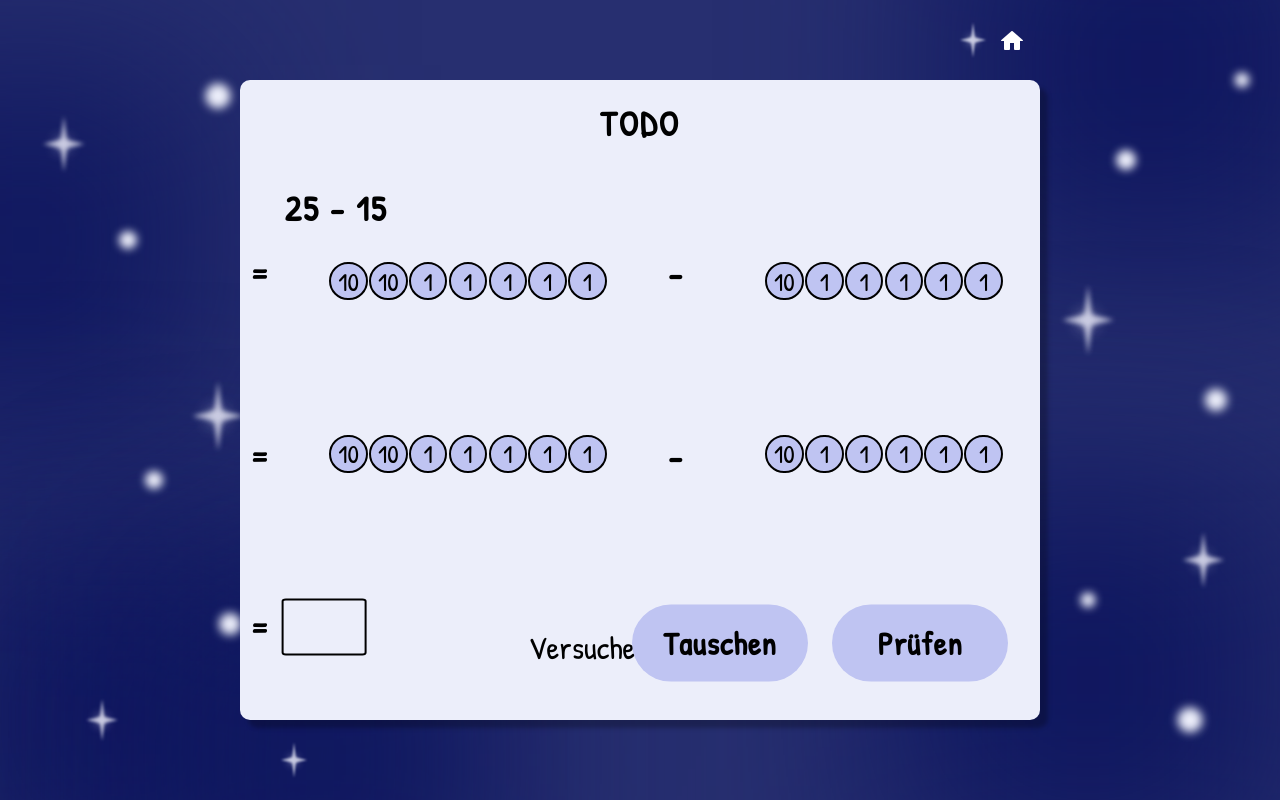
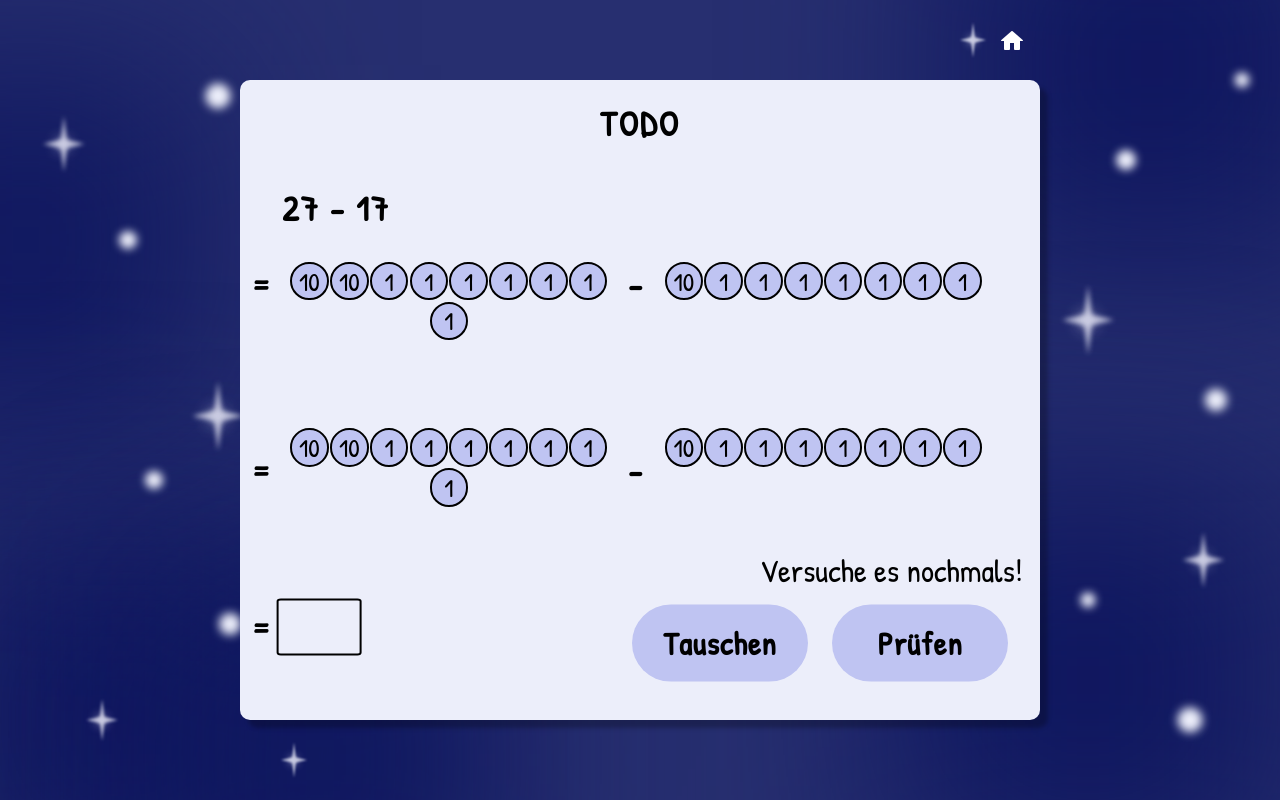
Before and after one commit to jara1008/Bachelor-Thesis, a React (Create React App) app in the folder thesis/: page /activitySix in a window 1280 px wide. Both pictures are taken after a click on the button "Prüfen". Built offline with nearby package versions, Linux system fonts and the light colour scheme.

Commit message:
activitySix first version

```diff
--- a/thesis/src/components/activitySix.css
+++ b/thesis/src/components/activitySix.css
@@ -58,16 +58,17 @@ body, html {
     transform: translate(-50%, -50%);
 }
 
-.coin-row {
+.coin-row-6 {
     position: absolute;
     display: flex;
     justify-content: space-between;
-    width: 100%;
+    width: 90%;
     margin-left: 2%;
     margin-top: 0.2vw;
+    top: var(--top, 15%);
 }
 
-.coin-stack {
+.coin-stack-6 {
     display: flex;
     flex-wrap: wrap;
     gap: 0.1vw;
@@ -111,7 +112,7 @@ body, html {
   cursor: pointer;
 }
 
-.info-input-5 {
+.info-input-6 {
     width: 6vw;
     height: 4vw;
     text-align: center;
@@ -128,25 +129,22 @@ body, html {
     transform: translate(-50%, -50%);
 }
 
-  .correctness-label-correct-bottom {
+.correctness-label-correct {
+    font-family: 'Patrick Hand', sans-serif;
+    font-size: 2.5vw;
+    position: absolute;
+    bottom: 22%;
+    left: 65%;
+  }
+
+  .correctness-label-false-6 {
     font-family: 'Patrick Hand', sans-serif;
     font-size: 2.5vw;
     width: 100%;
     position: absolute;
-    bottom: 8%;
-    display: flex;
-    justify-content: center;
-}
-
-.correctness-label-false-bottom {
-    font-family: 'Patrick Hand', sans-serif;
-    font-size: 2.5vw;
-    width: 100%;
-    position: absolute;
-    bottom: 8%;
-    display: flex;
-    justify-content: center;
-}
+    bottom: 20%;
+    left: 65%;
+  }
 
 .congratulation-message {
   font-family: 'Patrick Hand', sans-serif;
--- a/thesis/src/components/activitySix.jsx
+++ b/thesis/src/components/activitySix.jsx
@@ -8,10 +8,10 @@ function ActivitySix() {
     let initialLeftCoinsTen, initialLeftCoinsOne, initialRightCoinsTen, initialRightCoinsOne;
     let initialLeftVal, initialRightVal;
     do {
-        initialLeftCoinsTen = Math.floor(Math.random() * 2) + 1;
-        initialLeftCoinsOne = Math.floor(Math.random() * 6) + 1;
-        initialRightCoinsTen = Math.floor(Math.random() * 2) + 1;
-        initialRightCoinsOne = Math.floor(Math.random() * 6) + 1;
+        initialLeftCoinsTen = Math.floor(Math.random() * 3) + 1;
+        initialLeftCoinsOne = Math.floor(Math.random() * 9) + 1;
+        initialRightCoinsTen = Math.floor(Math.random() * 3) + 1;
+        initialRightCoinsOne = Math.floor(Math.random() * 9) + 1;
         initialLeftVal = initialLeftCoinsOne + initialLeftCoinsTen * 10;
         initialRightVal = initialRightCoinsOne + initialRightCoinsTen * 10;
     } while (initialLeftVal <= initialRightVal);
@@ -36,10 +36,11 @@ function ActivitySix() {
     const [isCorrect, setIsCorrect] = useState(false);
     const [displayCorrectness, setCorrectnessLabel] = useState(false);
     const [inputValue, setInputValue] = useState('');
+    const [displayMinus, setDisplayMinus] = useState(true);
 
     function CoinRowUpper({ coinsTen, coinsOne, type }) {
         return (
-            <div className="coin-stack">
+            <div className="coin-stack-6">
                 {Array.from({ length: coinsTen }, (_, i) => {
                     const coinKey = `${type}-tens-${i}`;
                     const isActive = activeCoins.has(coinKey)
@@ -64,7 +65,7 @@ function ActivitySix() {
 
     function CoinRowLower({ coinsTen, coinsOne, type, visibility }) {
         return (
-            <div className="coin-stack">
+            <div className="coin-stack-6">
                 {Array.from({ length: coinsTen }, (_, i) => visibility.tens[i] && (
                     <div key={`ten-${i}`} className={`coin ${type}-coin`}>10</div>
                 ))}
@@ -103,6 +104,15 @@ function ActivitySix() {
                 updateVisibility(rightVisibility, setRightVisibility);
             }
         }
+
+        const hasNoCoins = !rightVisibility.tens.some(isVisible => isVisible) && !rightVisibility.ones.some(isVisible => isVisible);
+        if (hasNoCoins) {
+            console.log("HUHUUUUU");
+            setDisplayMinus(false);
+        }
+        else {
+            setDisplayMinus(true);
+        }
     }
 
     function checkInput() {
@@ -119,10 +129,10 @@ function ActivitySix() {
         if (roundCount < 5) {
             let newLeftCoinsTen, newLeftCoinsOne, newRightCoinsTen, newRightCoinsOne, newLeftVal, newRightVal;
             do {
-                newLeftCoinsTen = Math.floor(Math.random() * 2) + 1;
-                newLeftCoinsOne = Math.floor(Math.random() * 6) + 1;
-                newRightCoinsTen = Math.floor(Math.random() * 2) + 1;
-                newRightCoinsOne = Math.floor(Math.random() * 6) + 1;
+                newLeftCoinsTen = Math.floor(Math.random() * 3) + 1;
+                newLeftCoinsOne = Math.floor(Math.random() * 9) + 1;
+                newRightCoinsTen = Math.floor(Math.random() * 3) + 1;
+                newRightCoinsOne = Math.floor(Math.random() * 9) + 1;
                 newLeftVal = newLeftCoinsOne + newLeftCoinsTen * 10;
                 newRightVal = newRightCoinsOne + newRightCoinsTen * 10;
             } while (newLeftVal <= newRightVal);
@@ -131,6 +141,8 @@ function ActivitySix() {
             setLeftCoinsOne(newLeftCoinsOne);
             setRightCoinsTen(newRightCoinsTen);
             setRightCoinsOne(newRightCoinsOne);
+
+            setDisplayMinus(true);
 
             setLeftVisibility({
                 tens: Array(newLeftCoinsTen).fill(true),
@@ -150,7 +162,8 @@ function ActivitySix() {
 
     function handleConversion() {
         const hasVisibleTens = leftVisibility.tens.some(isVisible => isVisible);
-        if (leftCoinsTen > 0 && hasVisibleTens) {
+        const hasVisibleTensRight = rightVisibility.tens.some(isVisible => isVisible);
+        if (leftCoinsTen > 0 && hasVisibleTens && !hasVisibleTensRight) {
             const newLeftCoinsTen = leftCoinsTen - 1;
             const newLeftCoinsOne = leftCoinsOne + 10;
 
@@ -194,31 +207,31 @@ function ActivitySix() {
                 </Link>
                 <div className='text-wrapper'>TODO</div>
                 <span className='text-wrapper-abs' style={{ '--left': '12%', '--top': '20%' }}>{leftVal} - {rightVal}</span>
-                <div className="coin-row" style={{ '--top': '28%' }}>
+                <div className="coin-row-6" style={{ '--top': '28%' }}>
                     <span className='text-wrapper-abs' style={{ '--left': '-2%' }}>=</span>
                     <CoinRowUpper coinsTen={leftCoinsTen} coinsOne={leftCoinsOne} type='upper' visibility={leftVisibility} setVisibility={setLeftVisibility} />
                     <span className='text-wrapper-abs' style={{ '--left': '50%' }}>-</span>
                     <CoinRowUpper coinsTen={rightCoinsTen} coinsOne={rightCoinsOne} type='upper' visibility={rightVisibility} setVisibility={setRightVisibility} />
                 </div>
-                <div className="coin-row" style={{ '--top': '55%' }}>
+                <div className="coin-row-6" style={{ '--top': '54%' }}>
                     <span className='text-wrapper-abs' style={{ '--left': '-2%' }}>=</span>
                     <CoinRowLower coinsTen={leftCoinsTen} coinsOne={leftCoinsOne} type='lower' visibility={leftVisibility} setVisibility={setLeftVisibility} />
-                    <span className='text-wrapper-abs' style={{ '--left': '50%' }}>-</span>
+                    {displayMinus && <span className='text-wrapper-abs' style={{ '--left': '50%' }}>-</span>}
                     <CoinRowLower coinsTen={rightCoinsTen} coinsOne={rightCoinsOne} type='lower' visibility={rightVisibility} setVisibility={setRightVisibility} />
                 </div>
-                <div className="coin-row" style={{ '--top': '85%' }}>
+                <div className="coin-row-6" style={{ '--top': '85%' }}>
                     <span className='text-wrapper-abs' style={{ '--left': '-2%' }}>=</span>
                     <input
                     type="text"
                         value={inputValue}
                         onChange={(e) => setInputValue(e.target.value)}
                         placeholder=""
-                        className="info-input-5"
+                        className="info-input-6"
                         readOnly={isCorrect}
                     />
                 </div>
-                {isCorrect && displayCorrectness && <div className="correctness-label-correct-bottom">Richtig!</div>}
-                {!!!isCorrect && displayCorrectness && <div className="correctness-label-false-bottom">Versuche es nochmals!</div>}
+                {isCorrect && displayCorrectness && <div className="correctness-label-correct">Richtig!</div>}
+                {!!!isCorrect && displayCorrectness && <div className="correctness-label-false-6">Versuche es nochmals!</div>}
                 <button onClick={isCorrect ? handleNext : checkInput} className="button"
                     style={{ top: '88%', left: '85%' }} >
                     {isCorrect ? "Weiter" : "Prüfen"}
--- a/thesis/src/components/activityThree.css
+++ b/thesis/src/components/activityThree.css
@@ -71,8 +71,10 @@ body, html {
 
 .coin-stack {
     display: flex;
-    justify-content: space-between;
+    flex-wrap: wrap;
     gap: 0.1vw;
+    width: 45%;
+    justify-content: center;
 }
 
 .coin {
--- a/thesis/src/components/activityThree.jsx
+++ b/thesis/src/components/activityThree.jsx
@@ -6,10 +6,10 @@ import congratulation_icon from '../images/congratulation_icon.png'; // Assuming
 
 function ActivityThree() {
     const [roundCount, setRoundCount] = useState(1);
-    const [leftCoinsTen, setLeftCoinsTen] = useState(Math.floor(Math.random() * 2) + 1);
-    const [leftCoinsOne, setLeftCoinsOne] = useState(Math.floor(Math.random() * 6) + 1);
-    const [rightCoinsTen, setRightCoinsTen] = useState(Math.floor(Math.random() * 2) + 1);
-    const [rightCoinsOne, setRightCoinsOne] = useState(Math.floor(Math.random() * 6) + 1);
+    const [leftCoinsTen, setLeftCoinsTen] = useState(Math.floor(Math.random() * 3) + 1);
+    const [leftCoinsOne, setLeftCoinsOne] = useState(Math.floor(Math.random() * 9) + 1);
+    const [rightCoinsTen, setRightCoinsTen] = useState(Math.floor(Math.random() * 3) + 1);
+    const [rightCoinsOne, setRightCoinsOne] = useState(Math.floor(Math.random() * 9) + 1);
     const [activeCoins, setActiveCoins] = useState(new Set());
     const [leftVisibility, setLeftVisibility] = useState({
         tens: Array(leftCoinsTen).fill(true),
@@ -110,10 +110,10 @@ function ActivityThree() {
 
     function handleNext() {
         if (roundCount < 5) {
-            const newLeftCoinsTen = Math.floor(Math.random() * 2) + 1;
-            const newLeftCoinsOne = Math.floor(Math.random() * 6) + 1;
-            const newRightCoinsTen = Math.floor(Math.random() * 2) + 1;
-            const newRightCoinsOne = Math.floor(Math.random() * 6) + 1;
+            const newLeftCoinsTen = Math.floor(Math.random() * 3) + 1;
+            const newLeftCoinsOne = Math.floor(Math.random() * 9) + 1;
+            const newRightCoinsTen = Math.floor(Math.random() * 3) + 1;
+            const newRightCoinsOne = Math.floor(Math.random() * 9) + 1;
 
             setLeftCoinsTen(newLeftCoinsTen);
             setLeftCoinsOne(newLeftCoinsOne);
```
